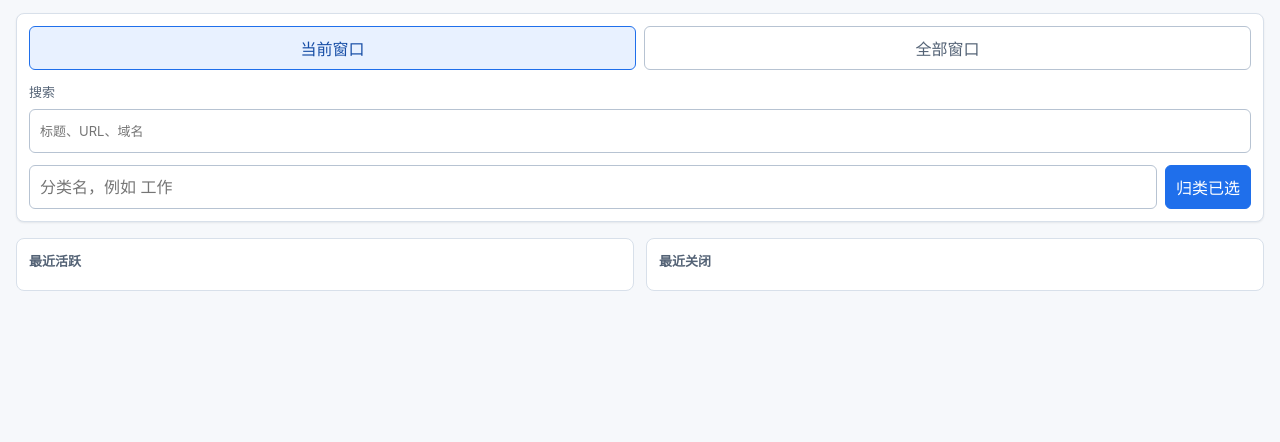
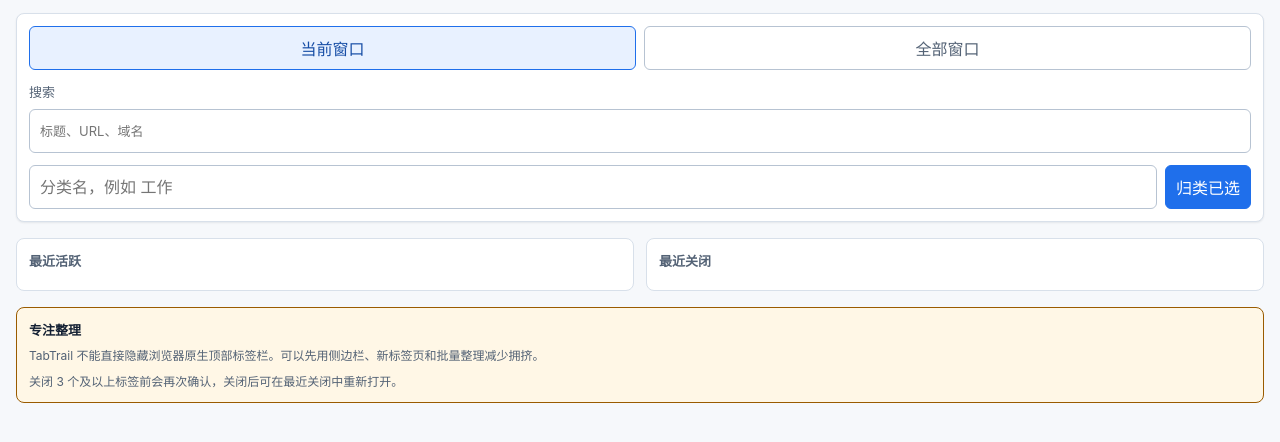
Before and after one commit to xiehuan123/TabTrail, a website with bundled scripts: page src/sidepanel/sidepanel.html in a window 1280 px wide. Shown: the part 132-574 px from the top of the page. Built offline with nearby package versions, Linux system fonts and the light colour scheme; no server answers.

Commit message:
feat: add focus mode guidance

```diff
--- a/src/newtab/newtab.css
+++ b/src/newtab/newtab.css
@@ -155,6 +155,30 @@ h2 {
   box-shadow: var(--tt-shadow-sm);
 }
 
+.focus-panel {
+  display: grid;
+  gap: var(--tt-space-2);
+  border: 1px solid var(--tt-color-warning);
+  border-radius: var(--tt-radius-md);
+  padding: var(--tt-space-3);
+  background: var(--tt-color-warning-weak);
+}
+
+.focus-panel h3,
+.focus-panel p {
+  margin: 0;
+}
+
+.focus-panel h3 {
+  font-size: 13px;
+}
+
+.focus-panel p {
+  color: var(--tt-color-text-muted);
+  font-size: 12px;
+  line-height: 1.45;
+}
+
 .dashboard-toolbar {
   display: grid;
   grid-template-columns: minmax(0, 1fr) minmax(220px, 320px);
--- a/src/sidepanel/sidepanel.css
+++ b/src/sidepanel/sidepanel.css
@@ -160,6 +160,31 @@ h1 {
   border-radius: var(--tt-radius-lg);
   padding: var(--tt-space-3);
   background: var(--tt-color-surface);
+}
+
+.focus-panel {
+  display: grid;
+  gap: var(--tt-space-2);
+  border: 1px solid var(--tt-color-warning);
+  border-radius: var(--tt-radius-lg);
+  padding: var(--tt-space-3);
+  background: var(--tt-color-warning-weak);
+  color: var(--tt-color-text);
+}
+
+.focus-panel h2,
+.focus-panel p {
+  margin: 0;
+}
+
+.focus-panel h2 {
+  font-size: 13px;
+}
+
+.focus-panel p {
+  color: var(--tt-color-text-muted);
+  font-size: 12px;
+  line-height: 1.45;
 }
 
 .recent-panel h2 {
--- a/src/sidepanel/sidepanel.html
+++ b/src/sidepanel/sidepanel.html
@@ -52,6 +52,11 @@
           <ul id="recent-closed-list" class="compact-list"></ul>
         </section>
       </section>
+      <section id="focus-mode-panel" class="focus-panel" aria-labelledby="focus-mode-title">
+        <h2 id="focus-mode-title">专注整理</h2>
+        <p>TabTrail 不能直接隐藏浏览器原生顶部标签栏。可以先用侧边栏、新标签页和批量整理减少拥挤。</p>
+        <p>关闭 3 个及以上标签前会再次确认，关闭后可在最近关闭中重新打开。</p>
+      </section>
       <section id="panel-actions" class="panel-actions" aria-label="批量操作"></section>
       <section id="tab-groups" class="tab-groups" aria-live="polite"></section>
     </main>
```
Also changed, not shown: docs/install.md (+11 -0 lines), docs/privacy.md (+7 -0 lines), openspec/changes/improve-extension-usability-ui/tasks.md (+6 -6 lines), src/newtab/newtab.html (+5 -0 lines), tests/focus-mode-docs.test.js (added, +14 -0 lines), tests/newtab-ui.test.js (+8 -0 lines), tests/sidepanel-ui.test.js (+9 -0 lines).
